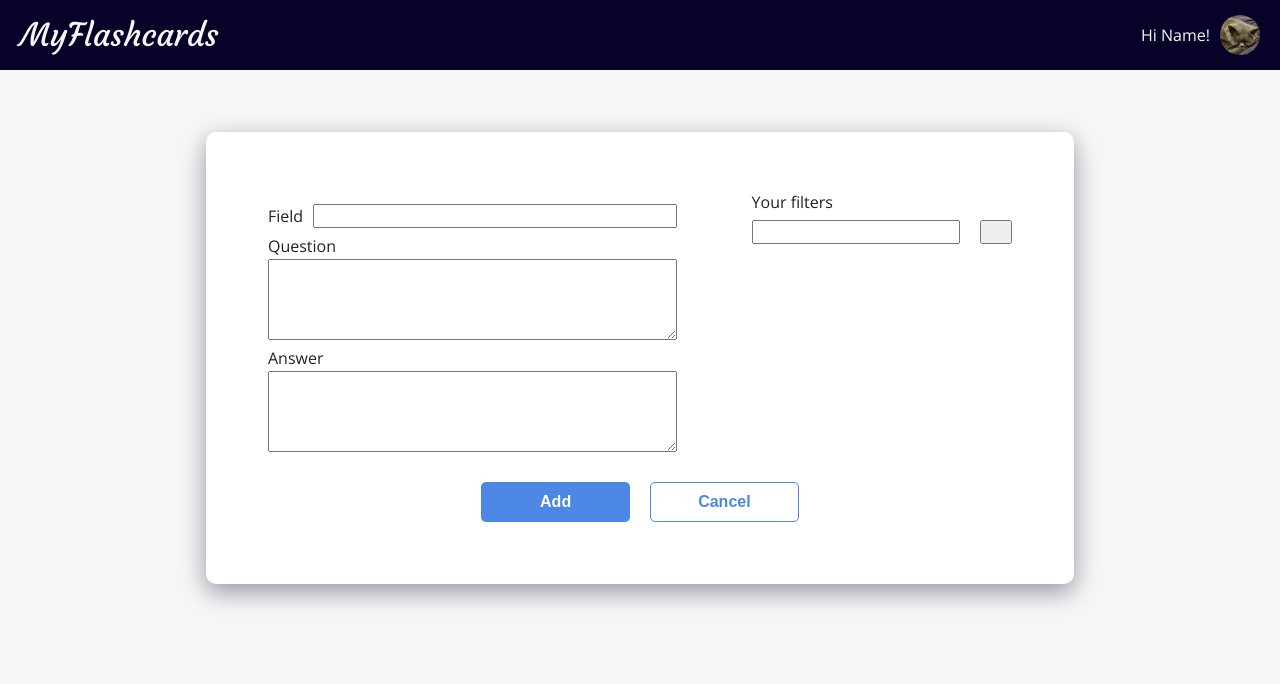
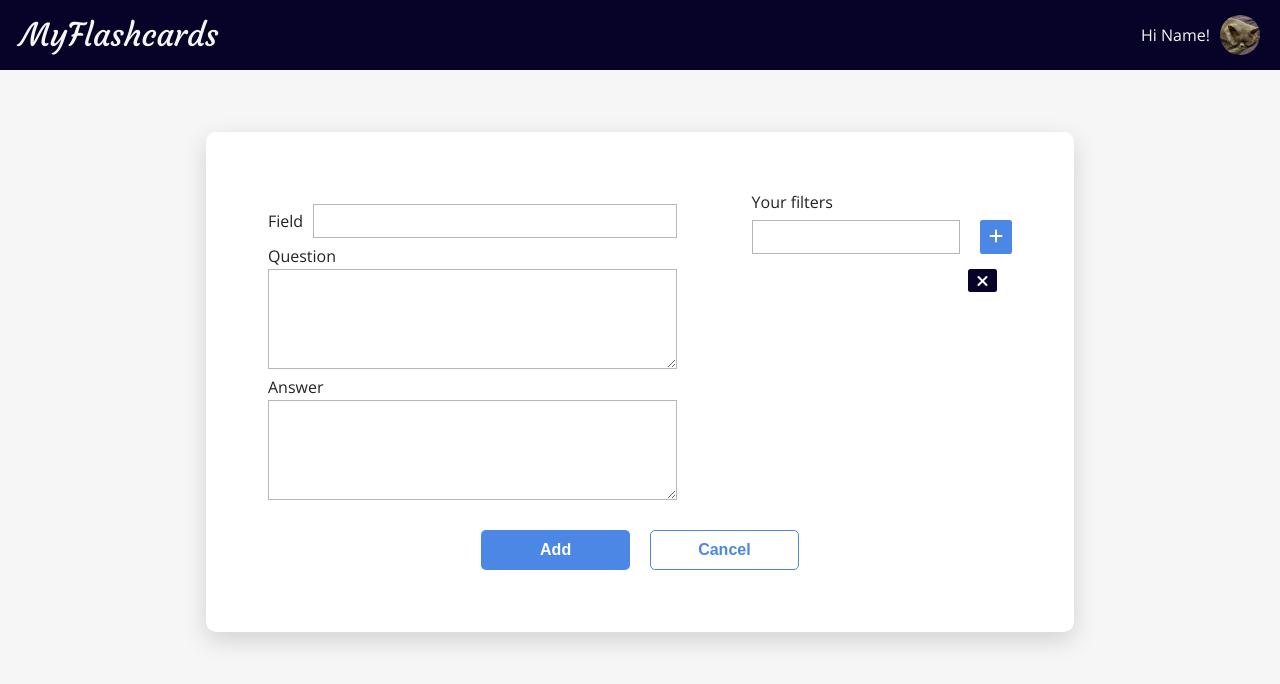
Before and after one commit to MatyldaMatysiak/my-flashcard, a React (Create React App) app: page /add in a window 1280 px wide. Both pictures are taken after a click on the button 995 px from the left and 232 px from the top of the page. Shown: the top 684 px of the page. Built offline with nearby package versions, Linux system fonts and the light colour scheme; no server answers; the database is empty.

Commit message:
removing filters added

```diff
--- a/src/components/NewFlashcard/NewFlashcard.js
+++ b/src/components/NewFlashcard/NewFlashcard.js
@@ -31,6 +31,11 @@ export default function NewFlashcard({handleAddFlashcard, setModalDisplay, isFie
         setModalDisplay("close")
     }
 
+    const handleRemoveFilter = (actFilter) => {
+        console.log(actFilter)
+        setFilters([...filters.filter(element => element !== actFilter)])
+    }
+
     return (
         <form onSubmit={(e) => addNewFlashcard(e) } className="newFlashAddForm">
             <section className="flashcardInfo">
@@ -47,7 +52,7 @@ export default function NewFlashcard({handleAddFlashcard, setModalDisplay, isFie
                         <label htmlFor="question">Question</label>
                         <textarea name="question"
                                   id="question"
-                                  rows="5"
+                                  rows="4"
                                   value={question}
                                   onChange={e => setQuestion(e.target.value)}
                         />
@@ -56,7 +61,7 @@ export default function NewFlashcard({handleAddFlashcard, setModalDisplay, isFie
                         <label htmlFor="answer">Answer</label>
                         <textarea name="answer"
                                   id="answer"
-                                  rows="5"
+                                  rows="4"
                                   value={answer}
                                   onChange={e => setAnswer(e.target.value)}
                         />
@@ -71,11 +76,13 @@ export default function NewFlashcard({handleAddFlashcard, setModalDisplay, isFie
                                onChange={e => setFilter(e.target.value)}
                         />
                         <button type="button" className="addButton" onClick={() => handleAddFilters(filter)}>
-                            <i> </i>
+                            <i className="fas fa-plus"></i>
                         </button>
                     </div>
-                    <ul>
-                        {filters.map(filter => <li key={filter}>{filter}</li>)}
+                    <ul className="filterList">
+                        {filters.map(filter => <li key={filter}><p>{filter}</p><button type="button" className="removeFilter" onClick={() => handleRemoveFilter(filter)}>
+                            <i className="fas fa-times"></i>
+                        </button></li>)}
                     </ul>
                 </div>
             </section>
--- a/src/components/NewFlashcard/_newFlashcard.scss
+++ b/src/components/NewFlashcard/_newFlashcard.scss
@@ -8,9 +8,16 @@
   margin: 5% auto;
   background-color: $color-white;
   border-radius: $spacing-base;
-  box-shadow: 0px 8px 24px 0px rgba(7, 2, 39, 0.4);
+  box-shadow: 0 8px 24px 0 rgba(0, 0, 0, 0.15);
   padding: 5%;
   font-family: $font-text;
+
+  input,
+  textarea {
+    font-family: $font-text;
+    border: 1px solid $color-ligt-grey;
+    padding: $spacing-base*0.5;
+  }
 
   .flashcardInfo {
     display: flex;
@@ -61,8 +68,35 @@
         input {
           width: 80%;
         }
-        button {
+        .addButton {
           width: 2rem;
+          background-color: $color-secondary;
+          border: none;
+          border-radius: $spacing-base*0.25;
+          color: $color-white;
+        }
+      }
+
+      .filterList {
+        padding: $spacing-base;
+
+        li {
+          padding: $spacing-base*0.5;
+          display: flex;
+          justify-content: space-between;
+
+
+          .removeFilter {
+            background-color: $color-primary;
+            color: $color-white;
+            border: none;
+            border-radius: $spacing-base*0.25;
+
+            i {
+              padding: $spacing-base*0.25;
+
+            }
+          }
         }
       }
     }
--- a/src/components/flashcardView/FlashcardView.js
+++ b/src/components/flashcardView/FlashcardView.js
@@ -86,7 +86,6 @@ export default function FlashcardView({field, filteredSet, setFilteredSet, handl
                     />}
             </div>}
 
-
         </div>
     )
 }
--- a/src/components/updateFlashcard/UpdateFlashcard.js
+++ b/src/components/updateFlashcard/UpdateFlashcard.js
@@ -36,6 +36,11 @@ export default function UpdateFlashcard({flash, setModalDisplay, handleEditFlash
 
     const handleCancelUpdate = () => {
         setModalDisplay("")
+    }
+
+    const handleRemoveFilter = (actFilter) => {
+        console.log(actFilter)
+        setFilters([...filters.filter(element => element !== actFilter)])
     }
 
     return (
@@ -78,11 +83,13 @@ export default function UpdateFlashcard({flash, setModalDisplay, handleEditFlash
                                onChange={e => setFilter(e.target.value)}
                         />
                         <button type="button" className="addButton" onClick={() => handleAddFilters(filter)}>
-                            <i> </i>
+                            <i className="fas fa-plus"></i>
                         </button>
                     </div>
-                    <ul>
-                        {filters.map(filter => <li key={filter}>{filter}</li>)}
+                    <ul className="filterList">
+                        {filters.map(filter => <li key={filter}><p>{filter}</p><button type="button" className="removeFilter" onClick={() => handleRemoveFilter(filter)}>
+                            <i className="fas fa-times"></i>
+                        </button></li>)}
                     </ul>
                 </div>
             </section>
```
